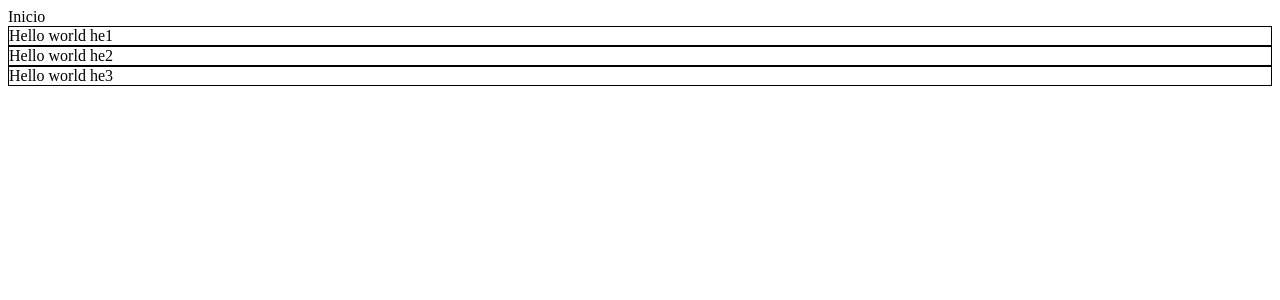
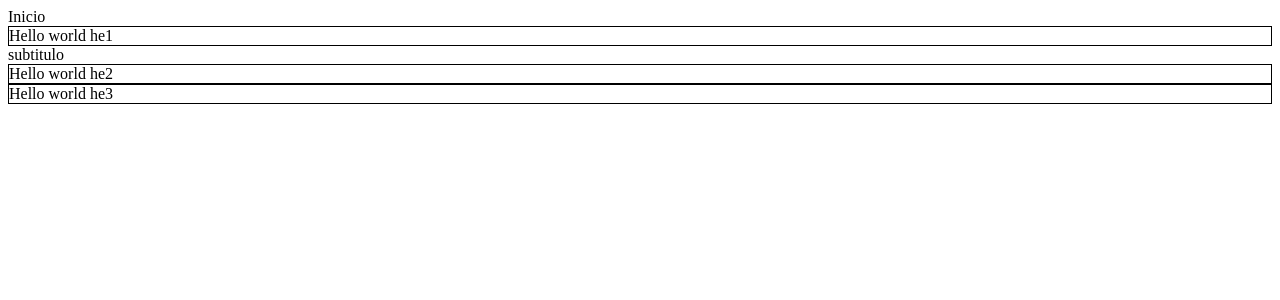
Before and after one commit to jdchilatra/Curso_Reeact_Basico, a React (Create React App) app in the folder primerapp/: page / in a window 1280 px wide. Shown: the top 300 px of the page. Built offline with nearby package versions, Linux system fonts and the light colour scheme.

Commit message:
Se usan componentes como funiones, y se le pasan propiedades para modificar el renderizado

```diff
--- a/primerapp/src/App.js
+++ b/primerapp/src/App.js
@@ -3,13 +3,16 @@ import "./App.css"
 
 function Helloworld(props){ //Componentes estaticos como funciones
     return(
-    <div id="hello">Hello world  {props.mytext}</div>
+    <div>
+        <div id="hello">Hello world  {props.mytext}</div>
+    <div>{props.subtitle}</div>
+    </div>
     )
 }
 
 function App(){
     return(
-        <div>Inicio <Helloworld mytext="he1"/> <Helloworld mytext="he2"/> <Helloworld mytext="he3"/></div>
+        <div>Inicio <Helloworld mytext="he1" subtitle="subtitulo"/> <Helloworld mytext="he2"/> <Helloworld mytext="he3"/></div>
     )
 }
 
```
